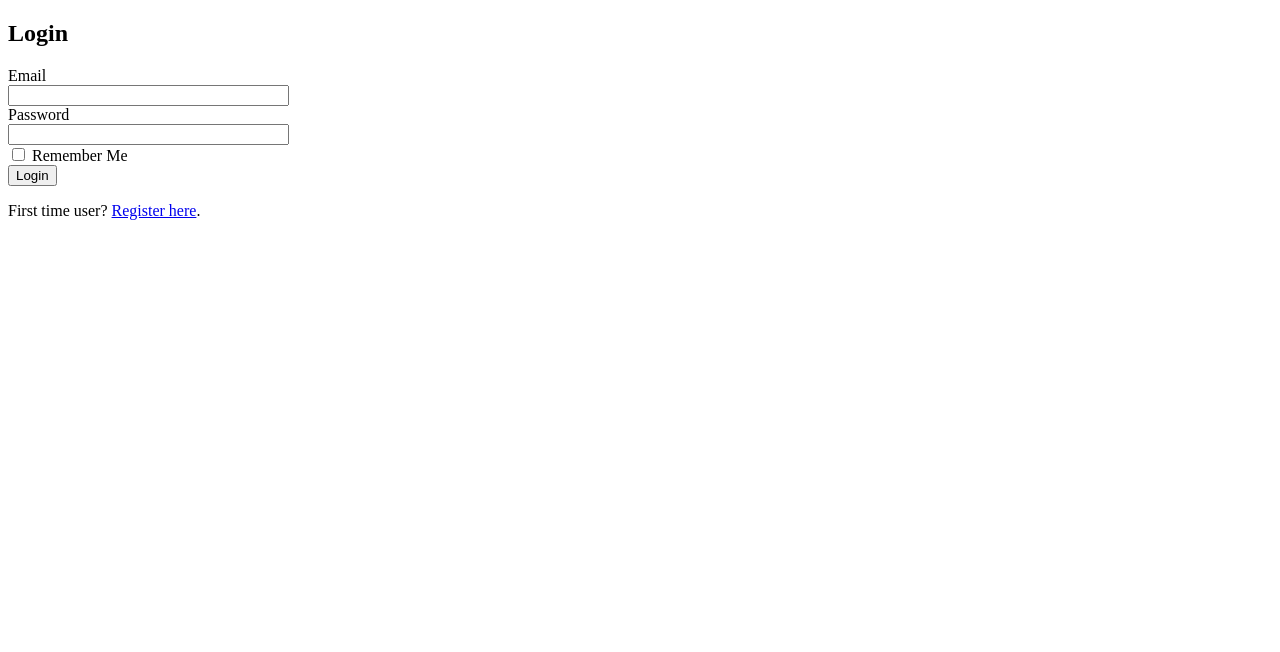
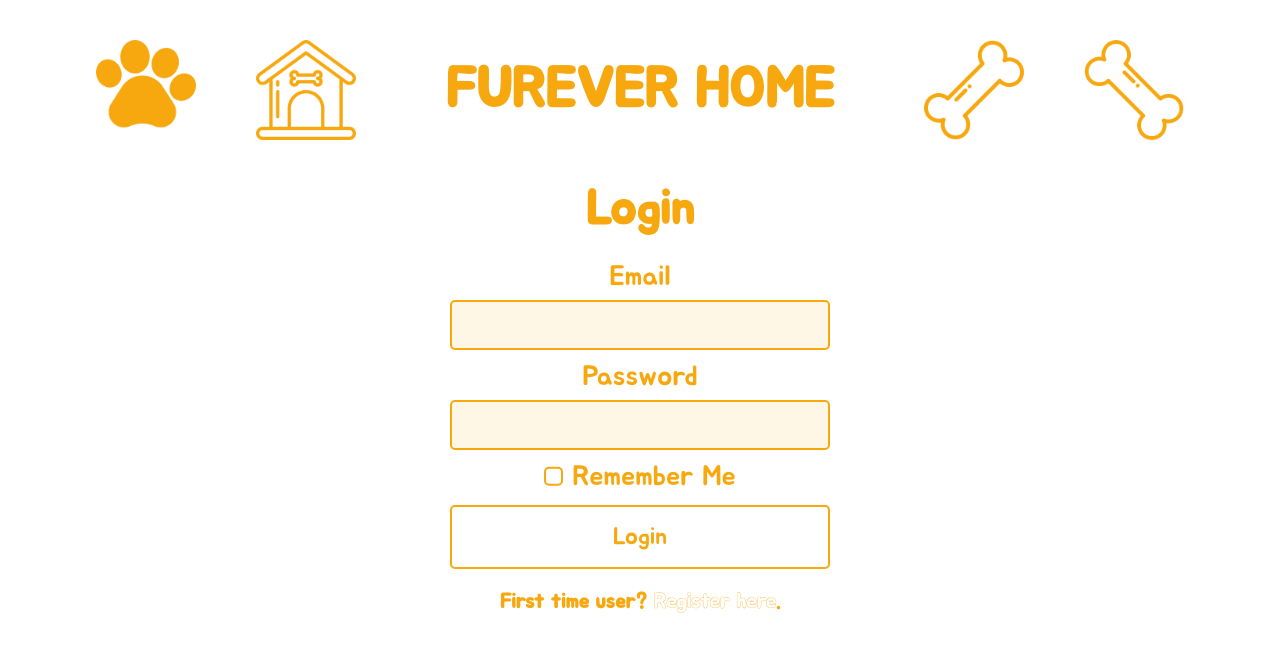
Before and after one commit to RajinCoder/SEO-Week4-Project, a Flask app: page /login in a window 1280 px wide. Shown: the top 652 px of the page. Run offline with Flask 3, Linux system fonts and the light colour scheme.

Commit message:
Login and Registration Update

```diff
--- a/static/styles/styles.css
+++ b/static/styles/styles.css
@@ -1,6 +1,5 @@
 @import url('https://fonts.googleapis.com/css2?family=Jua&display=swap');
-.body {
-
+.body, body {
     font-family: "Jua", sans-serif;
     font-weight: 400;
     font-style: normal;
@@ -16,6 +15,17 @@ h2 {
     font-size: 3.5em;
     margin: 0 20px;
     padding: 0 40px;
+}
+
+h3 {
+    font-size: 3em;
+    margin: 0 20px;
+    padding: 0 40px;
+}
+
+h4 {
+    font-size: 1.3em;
+    margin: 0 20px;
 }
 
 .title-container {
@@ -140,7 +150,7 @@ label {
     font-size: 1.75em;
 }
 
-input[type="text"],
+input[type="text"], input[type="password"],
 textarea {
     width: 100%;
     padding: 12px;
@@ -155,14 +165,14 @@ textarea {
     transition: all 0.3s ease-in-out;
 }
 
-input[type="text"]:focus,
+input[type="text"]:focus, input[type="password"]:focus
 textarea:focus {
     border-color: #f7a80f;
     box-shadow: 0 0 5px rgba(247, 168, 15, 0.5);
 }
 
 
-button {
+button, input[type="submit"] {
     font-family: "Jua", sans-serif;
     padding: 15px 30px;
     background-color: white;
@@ -175,7 +185,94 @@ button {
     margin-top: 10px;
 }
 
-button:hover {
+button:hover, input[type="submit"]:hover {
     background-color: #f7a80f;
     color: white;
 }
+
+.centered-form{
+    display: flex;
+    flex-direction: column;
+    align-items: center;
+    justify-content: center;
+    gap: 20px;
+}
+
+.centered-form input {
+    width: 380px;
+}
+
+.centered-form div {
+    display: flex;
+    flex-direction: column;
+}
+
+.remember-me {
+    display: flex;
+    gap: 10px;
+    align-items: center;
+    justify-content: center;
+    flex-direction: row !important;
+}
+
+label[for="remember"] {
+    margin: 0px;
+}
+
+input[type="checkbox"] {
+    appearance: none;
+    background-color: #fff;
+    margin: 0;
+    font: inherit;
+    color: currentColor;
+    width: 1.15em;
+    height: 1.15em;
+    border: 0.15em solid #f7a80f;
+    border-radius: 5px;
+    transform: translateY(-0.075em);
+    display: grid;
+    place-content: center;
+}
+
+input[type="checkbox"]:focus {
+    outline: none;
+}
+
+input[type="checkbox"]::before {
+    content: "";
+    width: 0.65em;
+    height: 0.65em;
+    transform: scale(0);
+    transition: 120ms transform ease-in-out;
+    box-shadow: inset 1em 1em white;
+    clip-path: polygon(14% 44%, 0 65%, 50% 100%, 100% 16%, 80% 0%, 43% 62%);
+}
+
+.submit-div {
+    display: flex;
+    justify-content: center;
+}
+
+input[type="checkbox"]:checked::before {
+    transform: scale(1);
+}
+
+input[type="checkbox"]:not(:checked)::before {
+    transform: scale(0);
+}
+
+input[type="checkbox"]:checked {
+    background-color: #f7a80f !important;
+}
+
+a{
+    color: white;
+    -webkit-text-stroke-width: 0.3px;
+    -webkit-text-stroke-color: #f7a80f;
+    text-decoration: none;
+}
+
+a:hover{
+    color: #f7a80f;
+    -webkit-text-stroke-width: 0px;
+}
--- a/templates/base.html
+++ b/templates/base.html
@@ -3,19 +3,28 @@
 <head>
     <meta charset="UTF-8">
     <meta name="viewport" content="width=device-width, initial-scale=1.0">
-    <title>Flask Auth</title>
+    <link rel="stylesheet" href="static/styles/styles.css">
+    <link rel="icon" type="image/x-icon" href="static/pawprint.png">
+    <title>{% block title %}{% endblock %}</title>
 </head>
-<body>
+<body style=''>
+    <div class="title-container">
+        <img src="static/pawprint.png" alt="Dog house" class="title-image">
+        <img src="static/dog-house.png" alt="Dog house" class="title-image">
+        <h2>FUREVER HOME</h2>
+        <img src="static/bone.png" alt="Bone" class="title-image">
+        <img src="static/bone-rotate.png" alt="Dog house" class="title-image">
+    </div>
     <div>
         {% with messages = get_flashed_messages(with_categories=true) %}
             {% if messages %}
                 {% for category, message in messages %}
-                    <div class="alert alert-{{ category }}">{{ message }}</div>
+                    <h4 class="alert alert-{{ category }}">{{ message }}</h4>
                 {% endfor %}
             {% endif %}
         {% endwith %}
     </div>
-    <div>
+    <div  class = "centered-form">
         {% block content %}{% endblock %}
     </div>
 </body>
--- a/templates/index.html
+++ b/templates/index.html
@@ -4,6 +4,7 @@
     <meta charset="UTF-8">
     <meta name="viewport" content="width=device-width, initial-scale=1.0">
     <title>FUREVER HOME</title>
+    <link rel="icon" type="image/x-icon" href="static/pawprint.png">
     <link rel="stylesheet" href="static/styles/styles.css">
 </head>
 <body class="body">
--- a/templates/layout.html
+++ b/templates/layout.html
@@ -4,6 +4,7 @@
     <meta charset="UTF-8">
     <meta name="viewport" content="width=device-width, initial-scale=1.0">
     <title>Furever Home</title>
+    <link rel="icon" type="image/x-icon" href="static/pawprint.png">
     <link rel="stylesheet" type="text/css" href="{{ url_for('static', filename='styles/styles.css') }}">
 </head>
 <body>
--- a/templates/login.html
+++ b/templates/login.html
@@ -1,28 +1,29 @@
 {% extends "base.html" %}
+{% block title %}Login{% endblock %}
 {% block content %}
-<h2>Login</h2>
+<h3>Login</h3>
 <form method="POST">
     {{ form.hidden_tag() }}
     <div>
-        {{ form.email.label }}<br>
-        {{ form.email(size=32) }}<br>
+        {{ form.email.label }}
+        {{ form.email(size=32) }}
         {% for error in form.email.errors %}
-            <span style="color: red;">{{ error }}</span><br>
+            <span style="color: red;">{{ error }}</span>
         {% endfor %}
     </div>
     <div>
-        {{ form.password.label }}<br>
-        {{ form.password(size=32) }}<br>
+        {{ form.password.label }}
+        {{ form.password(size=32) }}
         {% for error in form.password.errors %}
-            <span style="color: red;">{{ error }}</span><br>
+            <span style="color: red;">{{ error }}</span>
         {% endfor %}
     </div>
-    <div>
+    <div class="remember-me">
         {{ form.remember }} {{ form.remember.label }}
     </div>
-    <div>
+    <div class = "submit-div">
         {{ form.submit() }}
     </div>
 </form>
-<p>First time user? <a href="{{ url_for('register') }}">Register here</a>.</p>
+<h4>First time user? <a href="{{ url_for('register') }}">Register here</a>.</h4>
 {% endblock %}
```
Also changed, not shown: templates/register.html (+11 -10 lines), instance/site.db.
